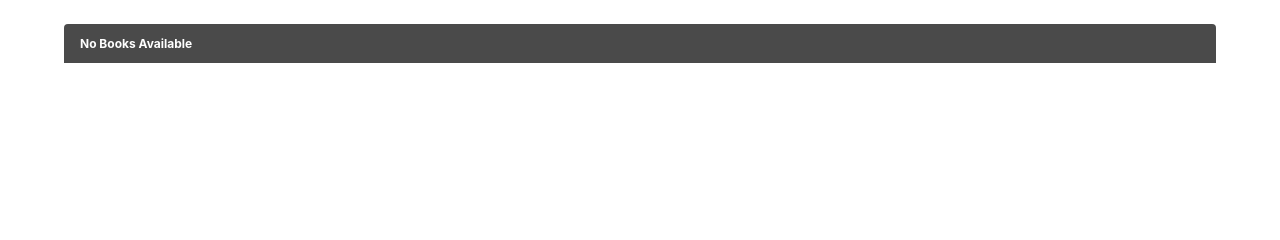
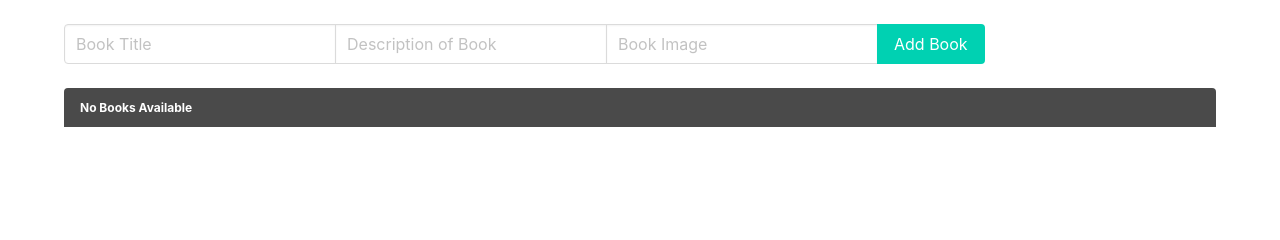
Before and after one commit to kellims/Wingardium_Readiosa, a Django app: template main_app/templates/author_detail.html in a window 1280 px wide. Shown: the part 240-480 px from the top of the page. Run offline with Django 4.2, Linux system fonts and the light colour scheme; the template is opened without the code that fills it, so the values that code supplies are empty.

Commit message:
add book done

```diff
--- a/main_app/templates/author_detail.html
+++ b/main_app/templates/author_detail.html
@@ -28,7 +28,44 @@
     </div>
     <hr>
     <div class="detail__books mb-5">
+
         <h3 class="title is-5">Books by {{author.name}}:</h3>
+
+        <form class="mb-5" action="{% url 'book_create' author.pk %}" method="post">
+            {% csrf_token %}
+            <div class="field has-addons">
+                <div class="control">
+                    <input
+                        class="input"
+                        type="text"
+                        name="title"
+                        placeholder="Book Title"
+                        required
+                    />
+                </div>
+                <div class="control">
+                    <input
+                        class="input"
+                        type="text"
+                        name="description"
+                        placeholder="Description of Book"
+                        required
+                    />
+                </div>
+                <div class="control">
+                    <input
+                        class="input"
+                        type="text"
+                        name="image"
+                        placeholder="Book Image"
+                        required
+                    />
+                </div>
+                <div class="control">
+                    <input class="button is-primary" type="submit" value="Add Book" />
+                </div>
+            </div>
+        </form>
 
         {% for book in author.books.all %}
         <div class="book">
--- a/main_app/urls.py
+++ b/main_app/urls.py
@@ -10,4 +10,5 @@ urlpatterns = [
   path('authors/<int:pk>/', views.AuthorDetail.as_view(), name="author_detail"),
   path('authors/<int:pk>/update',views.AuthorUpdate.as_view(), name="author_update"),
   path('authors/<int:pk>/delete',views.AuthorDelete.as_view(), name="author_delete"),
+  path('authors/<int:pk>/books/new/', views.BookCreate.as_view(), name="book_create")
 ]
```
Also changed, not shown: main_app/views.py (+13 -1 lines).
